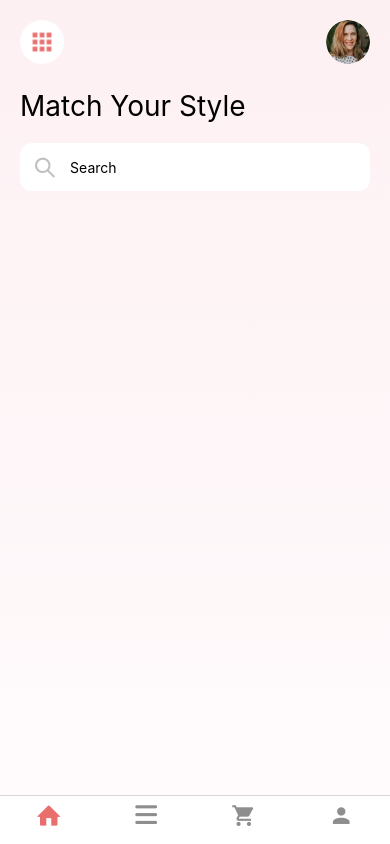
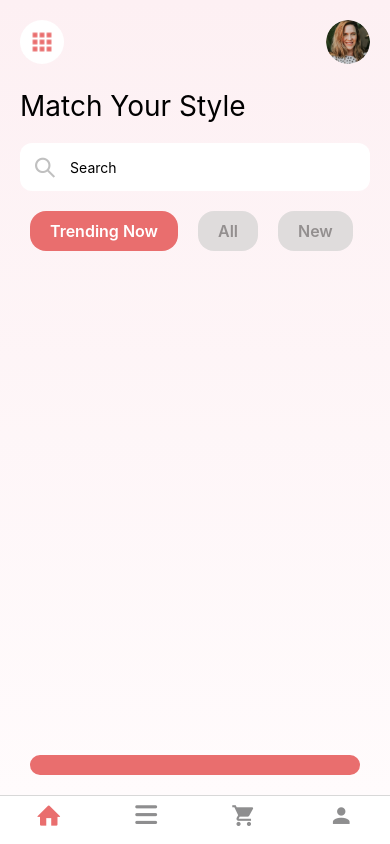
Before and after one commit to alemran22/e-commerce-app-reactNative, a React Native app: screen /HOME in a window 390 px wide. Built offline with nearby package versions, Linux system fonts and the light colour scheme.

Commit message:
horizontal scrollable tags created

```diff
--- /dev/null
+++ b/src/components/Category.jsx
@@ -0,0 +1,36 @@
+import { StyleSheet, Text, TouchableOpacity, View } from "react-native";
+import React from "react";
+
+const Category = ({ item, selectedCategory, setSelectedCategory }) => {
+  return (
+    <TouchableOpacity onPress={() => setSelectedCategory(item)}>
+      <Text
+        style={[
+          styles.categoryText,
+          selectedCategory === item && {
+            backgroundColor: "#E96E6E",
+            color: "white",
+          },
+        ]}
+      >
+        {item}
+      </Text>
+    </TouchableOpacity>
+  );
+};
+
+export default Category;
+
+const styles = StyleSheet.create({
+  categoryText: {
+    backgroundColor: "#DFDCDC",
+    color: "#938F8F",
+    paddingVertical: 10,
+    paddingHorizontal: 20,
+    textAlign: "center",
+    fontSize: 16,
+    fontWeight: 600,
+    borderRadius: 16,
+    marginHorizontal: 10,
+  },
+});
--- a/src/screen/Home.jsx
+++ b/src/screen/Home.jsx
@@ -1,9 +1,13 @@
-import { StyleSheet, Text, TextInput, View } from "react-native";
-import React from "react";
+import { FlatList, StyleSheet, Text, TextInput, View } from "react-native";
+import React, { useState } from "react";
 import { LinearGradient } from "expo-linear-gradient";
 import Header from "../components/Header";
 import Fontisto from "react-native-vector-icons/Fontisto";
+import Category from "../components/Category";
+
+const categories = ["Trending Now", "All", "New", "Men's", "Women's"];
 const Home = () => {
+  const [selectedCategory, setSelectedCategory] = useState("Trending Now");
   return (
     <LinearGradient colors={["#FDF0F3", "#FFFBFC"]} style={styles.container}>
       <Header />
@@ -14,6 +18,20 @@ const Home = () => {
         </View>
         <TextInput style={styles.input} placeholder="Search" />
       </View>
+      <FlatList
+        data={categories}
+        renderItem={({ item }) => (
+          <Category
+            item={item}
+            selectedCategory={selectedCategory}
+            setSelectedCategory={setSelectedCategory}
+          />
+        )}
+        keyExtractor={(item) => item}
+        horizontal={true}
+        showsHorizontalScrollIndicator={false}
+      />
+      <Category />
     </LinearGradient>
   );
 };
```
